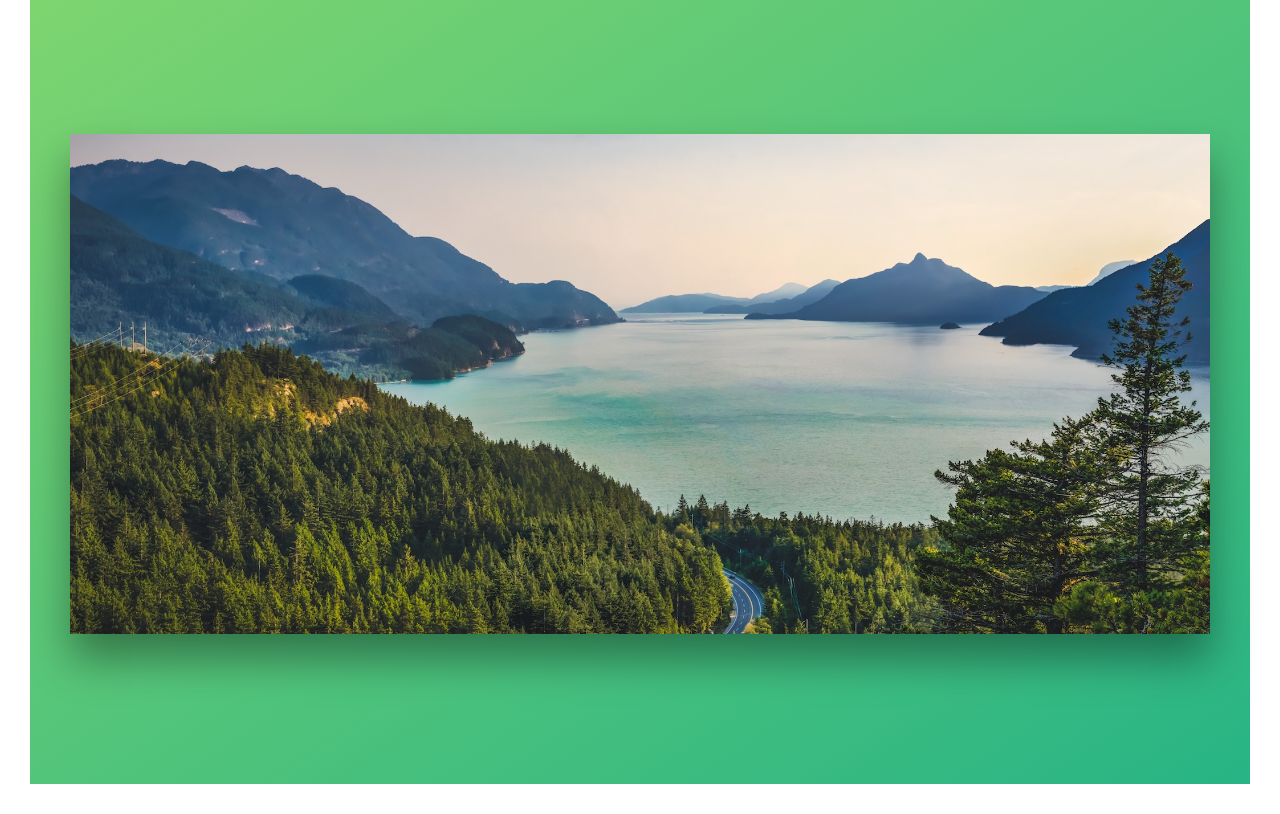
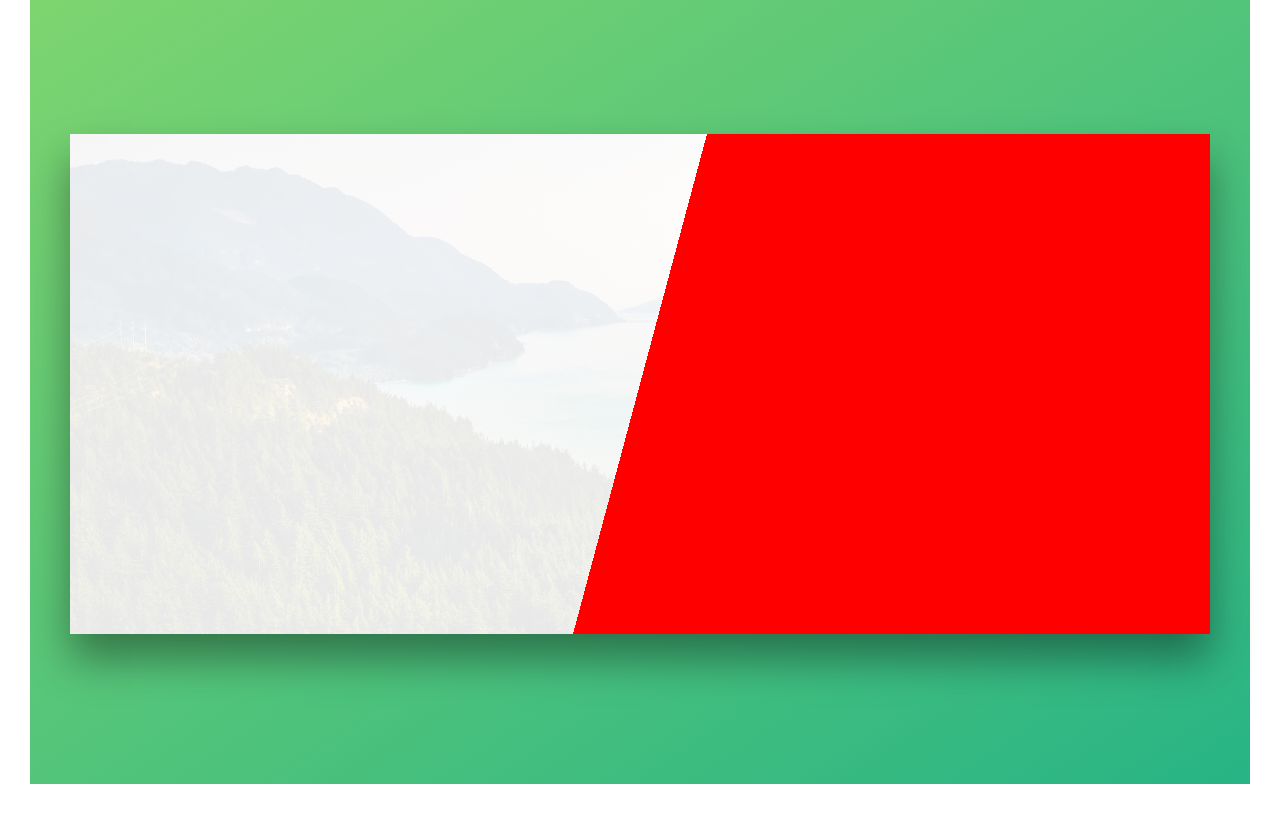
Before and after one commit to unachoza/AdvancedCSS, a website: page Natours/index.html in a window 1280 px wide. Shown: the part 4600-5414 px from the top of the page. Drawn offline with Linux system fonts and the light colour scheme.

Commit message:
solid color gradient

```diff
--- a/Natours/scss/pages/_home.scss
+++ b/Natours/scss/pages/_home.scss
@@ -31,8 +31,12 @@
 }
 
 .book {
-  background-image: url(../img/nat-10.jpg);
+  background-image: linear-gradient(105deg, rgba($color-white, .9) 0%,
+ rgba($color-white, .9)50%, red 50%), url(../img/nat-10.jpg);
+
+
   background-size: 100%;
+  box-shadow: 0 2.5rem 4rem rgba($color-black, 0.4);
+
   height: 50rem;
-  box-shadow: 0 2.5rem 4rem rgba($color-black, 0.4);
 }
```
Also changed, not shown: Natours/css/style.css.
